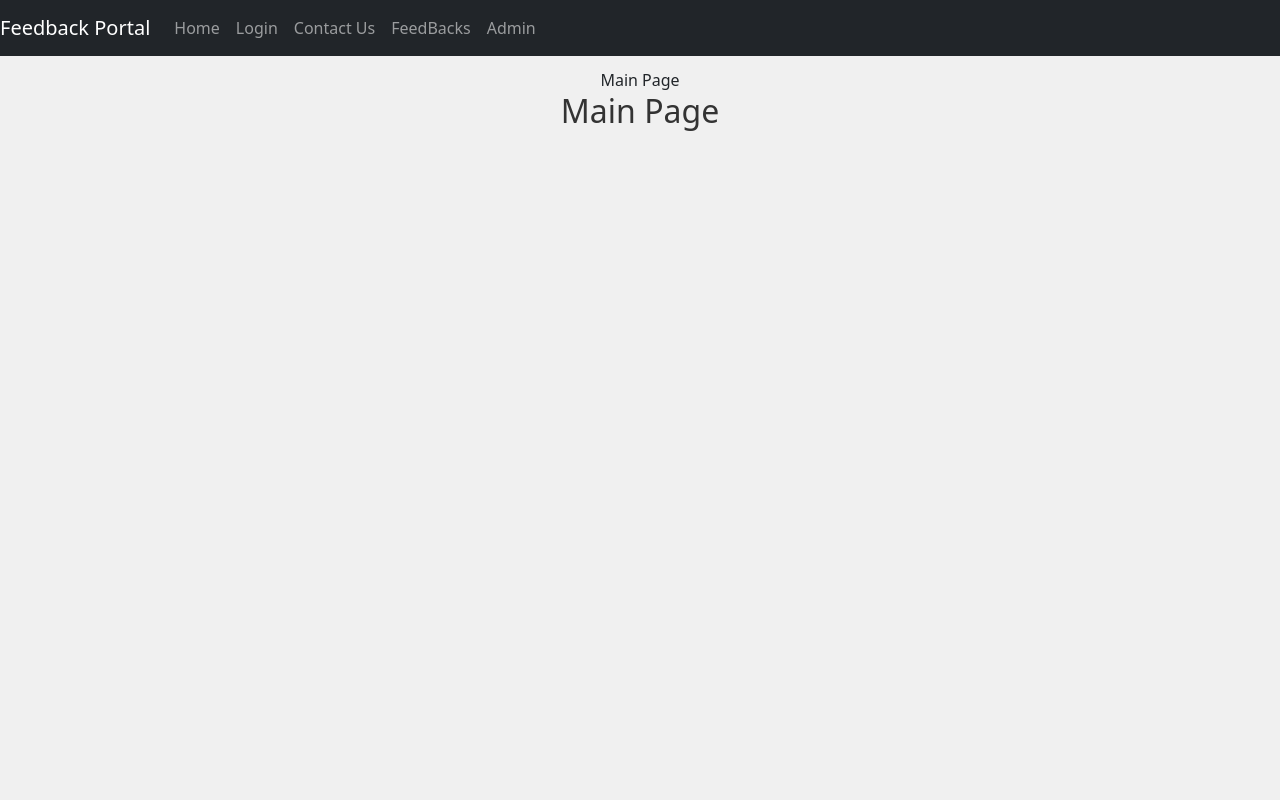
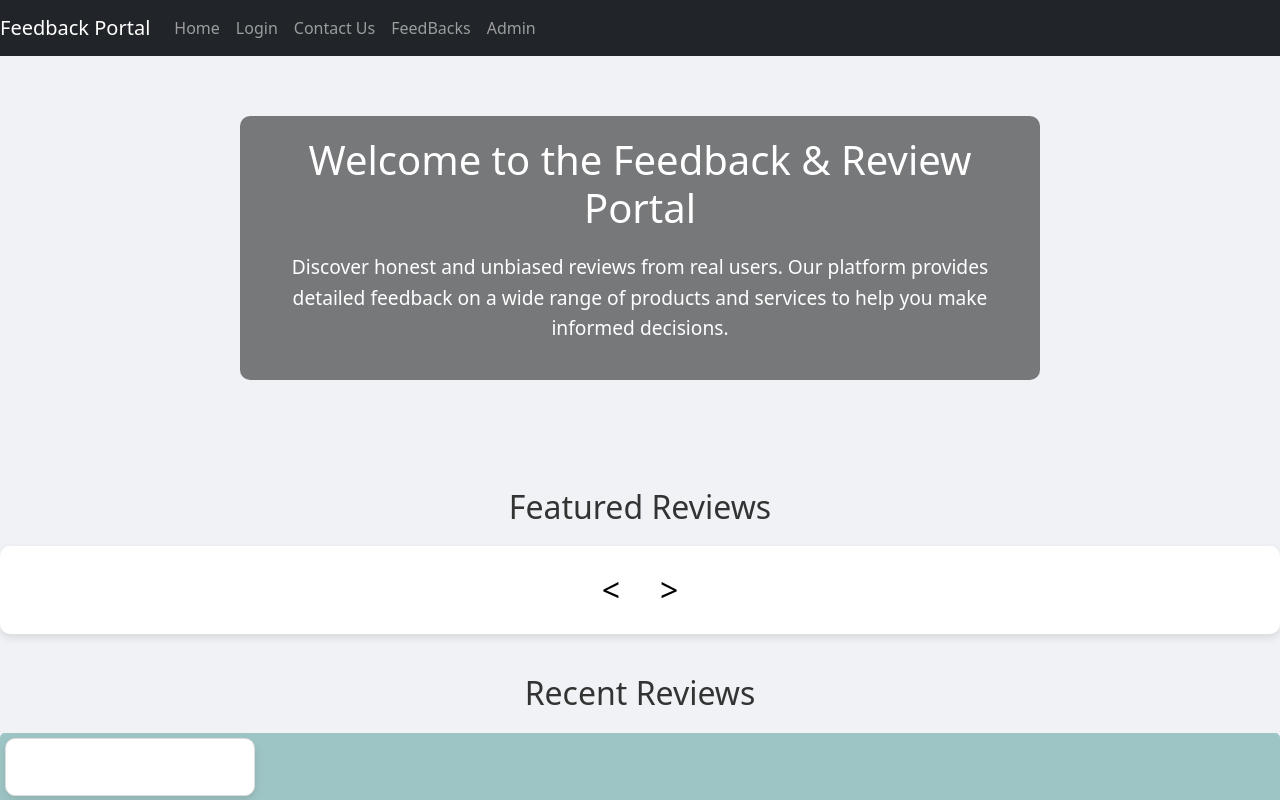
Before and after one commit to roysoumendu765/BlockChain_Project, a React (Create React App) app: page / in a window 1280 px wide. Shown: the top 800 px of the page. Built offline with nearby package versions, Linux system fonts and the light colour scheme.

Commit message:
Home Page, Carousel, Styling

```diff
--- a/src/App.js
+++ b/src/App.js
@@ -1,4 +1,5 @@
 import React from "react";
+
 import './App.css';
 import { BrowserRouter as Router, Route, Routes } from "react-router-dom";
 import Header from "./components/Header/Header";
--- /dev/null
+++ b/src/components/CarouselDisplay/CarouselDisplay.css
@@ -0,0 +1,40 @@
+.carousel {
+    display: flex;
+    align-items: center;
+    justify-content: center;
+    margin: 20px 0;
+    padding: 20px;
+    background-color: white;
+    border-radius: 10px;
+    box-shadow: 0 4px 8px rgba(0, 0, 0, 0.1);
+  }
+
+  .carousel-button {
+    background: none;
+    border: none;
+    font-size: 2em;
+    cursor: pointer;
+    padding: 0 10px;
+    transition: color 0.3s;
+  }
+
+  .carousel-button:hover {
+    color: #888;
+  }
+
+  .carousel-content {
+    text-align: center;
+  }
+
+  .carousel-content h3 {
+    margin: 0;
+    font-size: 1.5em;
+    color: #333;
+  }
+
+  .carousel-content p {
+    font-size: 1em;
+    color: #666;
+    line-height: 1.4;
+    margin: 10px 0 0;
+  }
--- /dev/null
+++ b/src/components/CarouselDisplay/CarouselDisplay.js
@@ -0,0 +1,27 @@
+import React, { useState } from 'react';
+import './CarouselDisplay.css';
+
+const CarouselDisplay = ({ reviews }) => {
+  const [currentIndex, setCurrentIndex] = useState(0);
+
+  const nextSlide = () => {
+    setCurrentIndex((prevIndex) => (prevIndex + 1) % reviews.length);
+  };
+
+  const prevSlide = () => {
+    setCurrentIndex((prevIndex) => (prevIndex - 1 + reviews.length) % reviews.length);
+  };
+
+  return (
+    <div className="carousel">
+      <button className="carousel-button" onClick={prevSlide}>&lt;</button>
+      <div className="carousel-content">
+        <h3>{reviews[currentIndex].title}</h3>
+        <p>{reviews[currentIndex].content}</p>
+      </div>
+      <button className="carousel-button" onClick={nextSlide}>&gt;</button>
+    </div>
+  );
+};
+
+export default CarouselDisplay;
--- /dev/null
+++ b/src/components/ContractConstants/ContractConstants.js
@@ -0,0 +1,3 @@
+export const contractAddress = "";
+
+export const contractABI = "";
--- a/src/components/Header/Header.css
+++ b/src/components/Header/Header.css
@@ -0,0 +1,109 @@
+.navbar {
+    margin-top: 20px;
+  }
+  /* Main.css */
+
+* {
+    margin: 0;
+    padding: 0;
+    box-sizing: border-box;
+}
+
+.mainpage-container {
+    display: flex;
+    align-items: flex-start;
+    flex-direction: column;
+    align-items: center;
+    padding: 20px;
+    background-color: #f0f0f0;
+    min-height: 100vh;
+}
+
+.mainpage-title {
+    font-size: 1.5rem;
+    color: #333;
+    margin-bottom: 20px;
+}
+.mainpage-heading {
+    color : #373535;
+    text-decoration: solid;
+    font-size: 3.5rem;
+    font-family :'Franklin Gothic Medium', 'Arial Narrow', Arial, sans-serif;
+    font-weight: 1000;
+    display: flex;
+    justify-content: center;
+
+}
+.mainpage-description{
+    font-weight: 500;
+    font-size: 1.5rem;
+    display: flex;
+    justify-content:  center;
+    }
+.search-section {
+    width: 100%;
+    max-width: 600px;
+    margin-bottom: 20px;
+}
+
+.feedback-section {
+    width: 100%;
+    max-width: 800px;
+}
+
+/* Adding some additional styling for the search and feedback components */
+
+.search-section input {
+    width: 100%;
+    padding: 10px;
+    font-size: 1rem;
+    margin-bottom: 10px;
+    border: 1px solid #ccc;
+    border-radius: 4px;
+}
+
+.feedback-section .feedback-item {
+    background-color: #fff;
+    padding: 15px;
+    margin-bottom: 10px;
+    border: 1px solid #ddd;
+    border-radius: 4px;
+}
+
+.feedback-section .feedback-item:hover {
+    background-color: #f9f9f9;
+}
+  .Main h2 {
+    font-size: 2.5em;
+    margin-bottom: 20px;
+
+  }
+
+  .Main p {
+    font-size: 1.2em;
+    color: #555;
+    max-width: 800px;
+    margin: 0 auto 40px;
+    line-height: 1.6;
+  }
+  .navbar-nav {
+    list-style: none;
+    padding: 0;
+    display: flex;
+    justify-content: center;
+    gap: 20px;
+  }
+
+  .nav-item {
+    margin: 0;
+  }
+
+  .nav-link {
+    color: white;
+    text-decoration: none;
+    font-size: 1.2em;
+  }
+
+  .nav-link:hover {
+    text-decoration: underline;
+  }
--- a/src/components/Main/Main.css
+++ b/src/components/Main/Main.css
@@ -5,6 +5,65 @@
     padding: 0;
     box-sizing: border-box;
 }
+.home {
+    text-align: center;
+    background-color: #f0f2f5;
+  }
+
+  .intro {
+    padding: 60px 20px;
+    background-size: cover;
+    background-position: center;
+    color: white;
+    display: flex;
+    justify-content: center;
+    align-items: center;
+    height: 400px;
+  }
+
+  .intro-content {
+    max-width: 800px;
+    background: rgba(0, 0, 0, 0.5);
+    padding: 20px;
+    border-radius: 10px;
+  }
+
+  .intro h2 {
+    font-size: 2.5em;
+    margin-bottom: 20px;
+  }
+
+  .intro p {
+    font-size: 1.2em;
+    line-height: 1.6;
+  }
+
+  .carousel-section {
+    margin: 40px 0;
+  }
+
+  .carousel-section h3 {
+    font-size: 2em;
+    margin-bottom: 20px;
+    color: #333;
+  }
+
+  .featured-reviews {
+    margin-top: 40px;
+  }
+
+  .featured-reviews h3 {
+    font-size: 2em;
+    margin-bottom: 20px;
+    color: #333;
+  }
+
+  .reviews-list {
+    display: flex;
+    flex-wrap: wrap;
+    justify-content: center;
+    gap: 20px;
+  }
 
 .mainpage-container {
     display: flex;
@@ -14,7 +73,13 @@
     background-color: #f0f0f0;
     min-height: 100vh;
 }
+.mainpage-image{
+    background-image: url("");
+    background-repeat: no-repeat;
+    background-size: contain;
 
+
+}
 .mainpage-title {
     font-size: 2rem;
     color: #333;
--- a/src/components/Main/Main.js
+++ b/src/components/Main/Main.js
@@ -1,24 +1,62 @@
 import React, { useState } from "react";
 import FeedbackList from "../FeedbackList/FeedbackList";
-import Searchfeedback from "../Searchfeedback/SearchFeedback";
+import SearchFeedback from "../SearchFeedback/SearchFeedback";
+import CarouselDisplay from "../CarouselDisplay/CarouselDisplay";
+import ReviewItem from "./ReviewItem/ReviewItem";
 import "./Main.css";
+
+const reviews = [
+  { id: 1, param1: "", param2: "", param3: "" },
+  { id: 2, param1: "", param2: "", param3: "" },
+  { id: 3, param1: "", param2: "", param3: "" },
+];
+//To be read from contract
 
 const Main = () => {
   const [value, setValue] = useState("");
   return (
-    <div className="mainpage-container">
-      Main Page
-      <h1 className="mainpage-title">Main Page</h1>
-      <div className="search-section">
-        {/* <SearchFeedback setValue={setValue} /> */}
-      </div>
-      <div className="feedback-section">
-        {/* <FeedbackList value={value} /> */}
-      </div>
-      {/* <Searchfeedback setValue={setValue}/>
-      <FeedbackList value={value}/> */}
+    <div className="home">
+      <section className="intro" style={{ backgroundImage: `url({"https://images.unsplash.com/reserve/LJIZlzHgQ7WPSh5KVTCB_Typewriter.jpg?w=600&auto=format&fit=crop&q=60&ixlib=rb-4.0.3&ixid=M3wxMjA3fDB8MHxzZWFyY2h8OHx8ZmVlZGJhY2slMjB3ZWJzaXRlJTIwYmFubmVyfGVufDB8fDB8fHww"})` }}>
+        <div className="intro-content">
+          <h2>Welcome to the Feedback & Review Portal</h2>
+          <p>Discover honest and unbiased reviews from real users. Our platform provides detailed feedback on a wide range of products and services to help you make informed decisions.</p>
+        </div>
+      </section>
+      <section className="carousel-section">
+        <h3>Featured Reviews</h3>
+        <CarouselDisplay reviews={reviews} />
+      </section>
+      <section className="featured-reviews">
+        <h3>Recent Reviews</h3>
+        <div className="reviews-list">
+          {reviews.map((review) => (
+            <ReviewItem key={review.param1} title={review.param2} content={review.param3} />
+          ))}
+        </div>
+      </section>
     </div>
-  );
+  //   <div className="mainpage-container">
+  //     <div className="mainpage-image">
+  //       <div className="mainpage-title">
+  //         <h1 className="mainpage-heading">FEEDBACK AND REVIEW PORTAL</h1>
+  //       </div>
+  //       <div>
+  //         <h2 className="mainpage-description">Welcome to our feedback and review portal.</h2>
+  //       </div>
+  //     </div>
+  //     <div>
+  //     <p className="mainpage-description"> Discover honest and unbiased reviews from real users.<br/>
+  //        Our platform provides detailed feedback to help you make informed decisions.<br/>
+  //        Here you can submit or find other user's feedback and reviews.</p>
+  //     </div>
+  //     <div className="feedback-section">
+  //       {/* <FeedbackList value={value} /> */}
+  //     </div>
+  //     {/* <Searchfeedback setValue={setValue}/>
+  //     <FeedbackList value={value}/> */}
+  //   </div>
+  // );
+        );
 };
 
 export default Main;
--- /dev/null
+++ b/src/components/Main/ReviewItem/ReviewItem.css
@@ -0,0 +1,26 @@
+.review-item {
+    background-color: white;
+    padding: 20px;
+    border: 1px solid #ddd;
+    border-radius: 10px;
+    width: 250px;
+    box-shadow: 0 4px 8px rgba(0, 0, 0, 0.1);
+    transition: transform 0.3s, box-shadow 0.3s;
+  }
+
+  .review-item:hover {
+    transform: translateY(-5px);
+    box-shadow: 0 8px 12px rgba(0, 0, 0, 0.2);
+  }
+
+  .review-item h4 {
+    margin-top: 0;
+    font-size: 1.5em;
+    color: #333;
+  }
+
+  .review-item p {
+    font-size: 1em;
+    color: #666;
+    line-height: 1.4;
+  }
--- /dev/null
+++ b/src/components/Main/ReviewItem/ReviewItem.js
@@ -0,0 +1,13 @@
+import React from 'react';
+import './ReviewItem.css';
+
+const ReviewItem = ({ title, content }) => {
+  return (
+    <div className="review-item">
+      <h4>{title}</h4>
+      <p>{content}</p>
+    </div>
+  );
+};
+
+export default ReviewItem;
```
Also changed, not shown: src/components/ConnectWallet/ConnectWallet.js (added, +17 -0 lines), src/components/Main/imagelogo.jpg (added).
